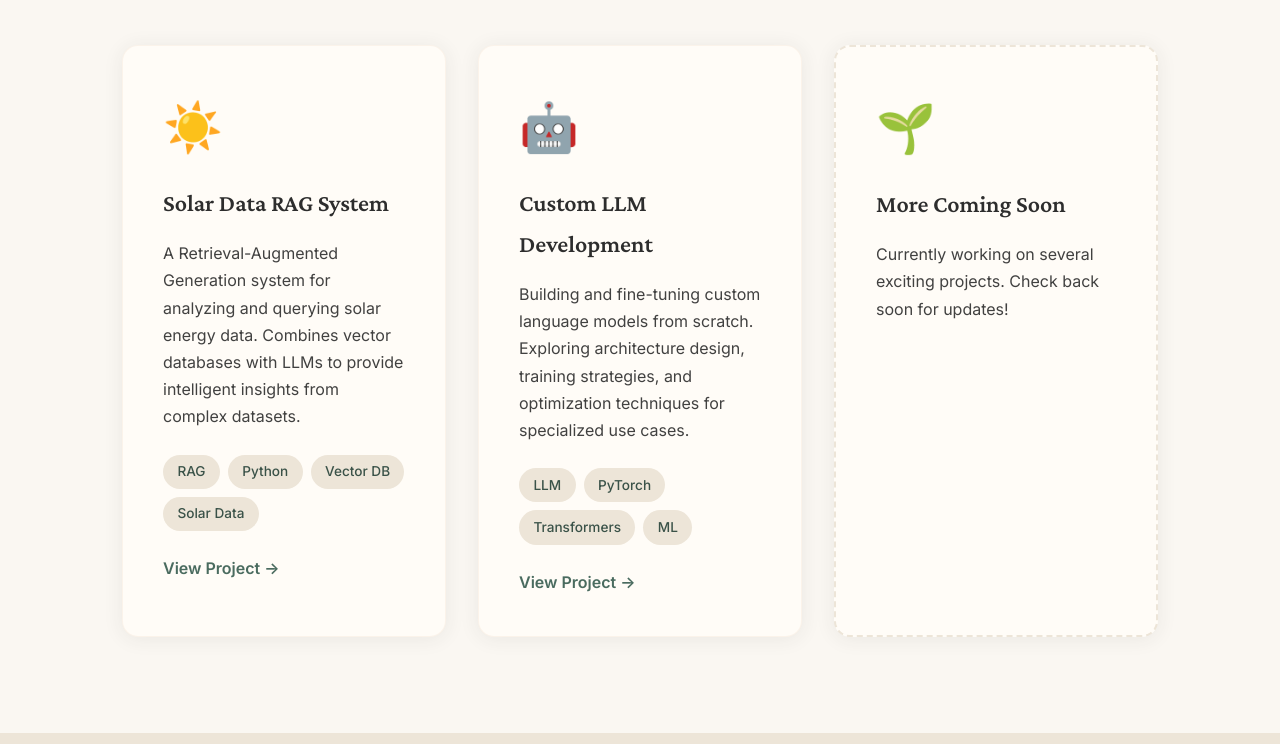
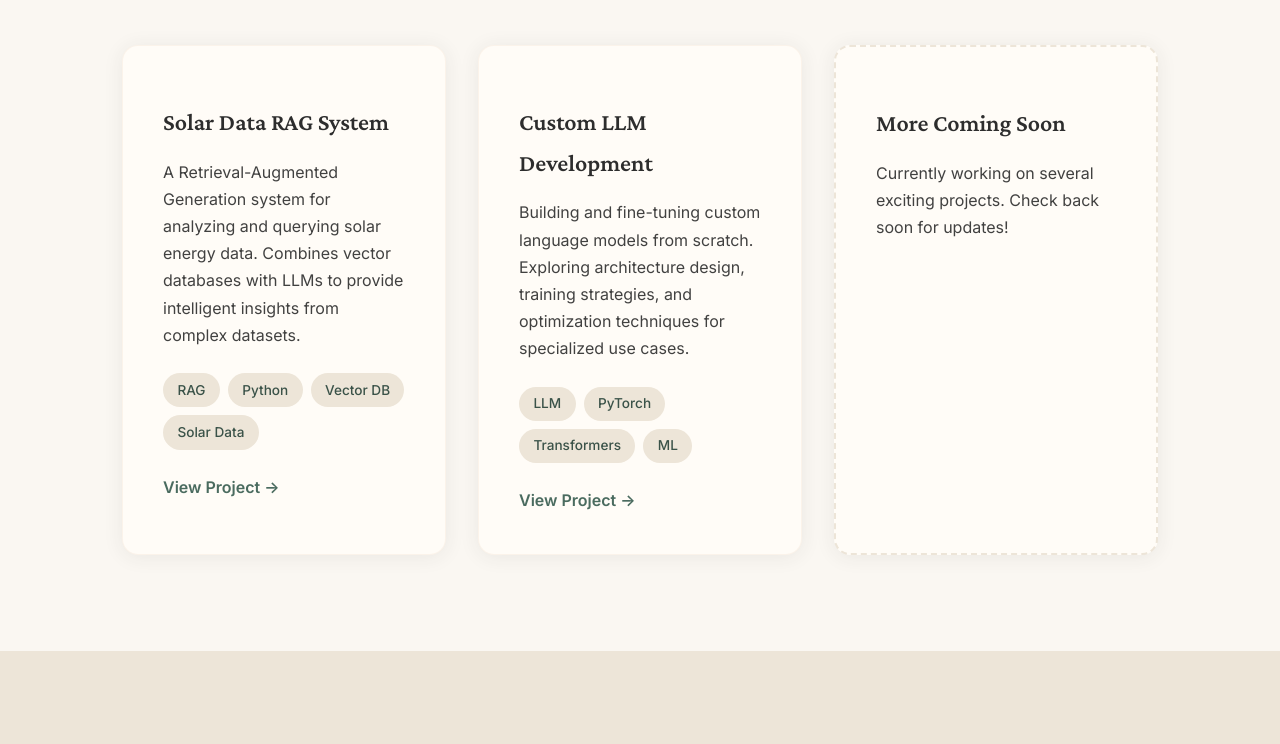
Before and after one commit to elaineliu05/elaineliu05.github.io, a plain HTML site: page index.html in a window 1280 px wide. Shown: the part 1583-2327 px from the top of the page. Drawn offline with nearby package versions, Linux system fonts and the light colour scheme.

Commit message:
what does this do

```diff
--- a/index.html
+++ b/index.html
@@ -56,7 +56,7 @@
             <div class="projects-grid">
 
                 <div class="project-card">
-                    <div class="project-icon">☀️</div>
+                    <div class="project-icon"></div>
                     <h3 class="project-title">Solar Data RAG System</h3>
                     <p class="project-description">
                         A Retrieval-Augmented Generation system for analyzing and querying solar energy data.
@@ -74,7 +74,7 @@
                 </div>
 
                 <div class="project-card">
-                    <div class="project-icon">🤖</div>
+                    <div class="project-icon"></div>
                     <h3 class="project-title">Custom LLM Development</h3>
                     <p class="project-description">
                         Building and fine-tuning custom language models from scratch. Exploring architecture
@@ -92,7 +92,7 @@
                 </div>
 
                 <div class="project-card coming-soon">
-                    <div class="project-icon">🌱</div>
+                    <div class="project-icon"></div>
                     <h3 class="project-title">More Coming Soon</h3>
                     <p class="project-description">
                         Currently working on several exciting projects. Check back soon for updates!
--- a/styles.css
+++ b/styles.css
@@ -7,7 +7,7 @@
     --forest-dark: #3a5248;
     --warm-bg: #faf7f2;
     --soft-tan: #ede5d8;
-    --warm-accent: #d4a574;
+    --warm-accent: #3918d0;
     --rich-brown: #2d2d2d;
     --off-white: #ffffff;
     --card-bg: #fffcf7;
```
